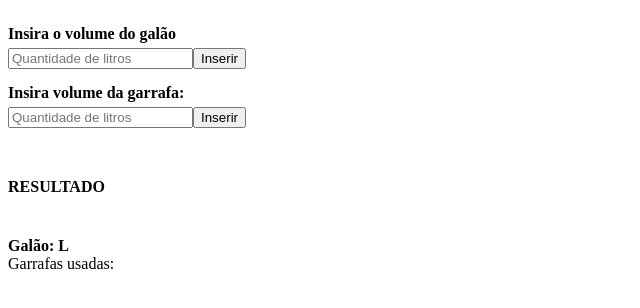
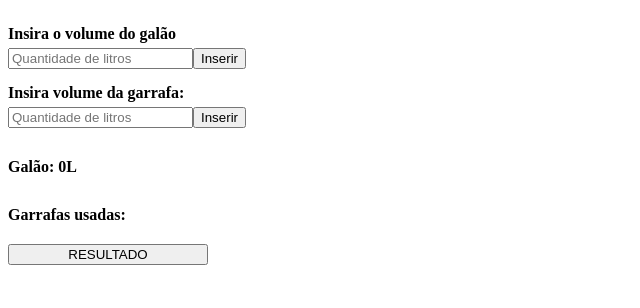
Before and after one commit to willfeliz1/Eureciclo-Avaliacao_dev_inicial, a React (Create React App) app: page / in a window 1280 px wide. Shown: the top 308 px of the page, without its empty margins (0-640 px from the left). Built offline with nearby package versions, Linux system fonts and the light colour scheme.

Commit message:
feat: descending order, accumalate values and if is higher than Gallon then  will cutt rest values

```diff
--- a/src/App.tsx
+++ b/src/App.tsx
@@ -1,57 +1,72 @@
-import React, { FormEvent, useCallback, useMemo, useState } from 'react';
+import React, { FormEvent, useCallback, useState } from 'react';
 
-interface IBottle {
-  quantity: number;
-}
+// interface IBottle {
+//   quantity: number;
+// }
+
+let total = 0;
 
 const App: React.FC = () => {
   const [Gallon, setGallon] = useState(0);
   const [newGallon, setNewGallon] = useState('');
 
-  const [Bottles, setBottles] = useState<IBottle[]>([]);
+  const [Bottles, setBottles] = useState([] as number[]);
   const [newBottle, setNewBottle] = useState('');
 
-  const usedBottles = [];
+  const [usedBottles, setUsedBottles] = useState([] as number[]);
 
+  function compareNumbers(a: number, b: number) {
+    return b - a;
+  }
 
   const handleAddBottle = useCallback(async (event: FormEvent<HTMLFormElement>): Promise<void> => {
     event.preventDefault();
 
-    Bottles?.push({
-      quantity: Number(newBottle),
-    })
+    Bottles.push(Number(newBottle));
 
     setBottles([...Bottles]);
-
   }, [Bottles, newBottle]);
 
   const handleAddGallon = useCallback(async (event: FormEvent<HTMLFormElement>): Promise<void> => {
     event.preventDefault();
 
+    setGallon(Number(newGallon));
+
+  }, [newGallon]);
 
 
-    setGallon(Number(newGallon));
-  }, [newGallon]);
 
-  const getHigherValueBottles = useCallback((arr: Array<IBottle>): Number => {
-    const arrayValues = arr.map(state => state.quantity);
+  const Result = useCallback(() => {
+    // let bottlesValueArray = Bottles.map(state => state);
 
-    return Math.max(...arrayValues);
-  }, []);
+    let ordenedBottles = Bottles.map(state => state);
 
+    ordenedBottles.sort(compareNumbers);
 
-  const bottlesUsed = useMemo(() => {
+    ordenedBottles.reduce((acc, currentValue, currentIndex, array) => {
+      total = acc + currentValue;
 
+      if (total > Gallon || currentValue > Gallon) {
+        // array.splice(currentIndex);
 
-    console.log(getHigherValueBottles(Bottles));
-  }, [Bottles, getHigherValueBottles])
+        ordenedBottles.splice(currentIndex);
+
+        setUsedBottles([...ordenedBottles]);
+
+      }
+
+      return acc + currentValue;
+
+    }, 0);
+
+  }, [Bottles, Gallon])
 
 
   return (
     <>
-      <header style={{marginTop: '25px'}}>
+      <header style={{ marginTop: '25px' }}>
         <strong>Insira o volume do galão</strong>
-        <form onSubmit={handleAddGallon} style={{ flexDirection: "column", marginTop: "5px"}} >
+        <form onSubmit={handleAddGallon} style={{ flexDirection: "column", marginTop: "5px" }} >
           <input
             placeholder="Quantidade de litros"
             type="number"
@@ -61,40 +76,34 @@ const App: React.FC = () => {
         </form>
       </header>
 
-      <div style={{marginTop: '15px'}}>
+      <div style={{ marginTop: '15px' }}>
         <strong>Insira volume da garrafa: </strong>
 
-        <form onSubmit={handleAddBottle} style={{ flexDirection: "column", marginTop: "5px"}} >
+        <form onSubmit={handleAddBottle} style={{ flexDirection: "column", marginTop: "5px" }} >
           <input
             placeholder="Quantidade de litros"
-            type="number"
             onChange={e => setNewBottle(e.target.value)}
           />
           <button type="submit">Inserir</button>
         </form>
-
       </div>
 
-      <div style={{marginTop: '50px'}}>
-        <h4>RESULTADO</h4>
-        <div style={{display: "flex", flexDirection: "column"}}>
+      <div style={{ marginTop: '30px' }}>
+        <div style={{ display: "flex", flexDirection: "column" }}>
+          <strong style={{ marginBottom: '20px' }}>Galão: {Gallon}L</strong>
+
           {Bottles.map((bottle, index) => (
             <div key={index}>
-              <span>Garrafa {index}: {bottle.quantity} </span>
-
-
+              <span>Garrafa {index}: {bottle} </span>
             </div>
           ))}
-          <strong style={{marginTop: '20px'}}>Galão: {newGallon}L</strong>
 
-          <div>
-          <span>Garrafas usadas: {bottlesUsed}</span>
-          </div>
+          <strong style={{ marginTop: '10px' }}>Garrafas usadas: {usedBottles}</strong>
+
+          <button type="button" onClick={Result} style={{ maxWidth: '200px', marginTop: '20px' }}>RESULTADO</button>
         </div>
       </div>
     </>
-
-
   );
 }
 
```
